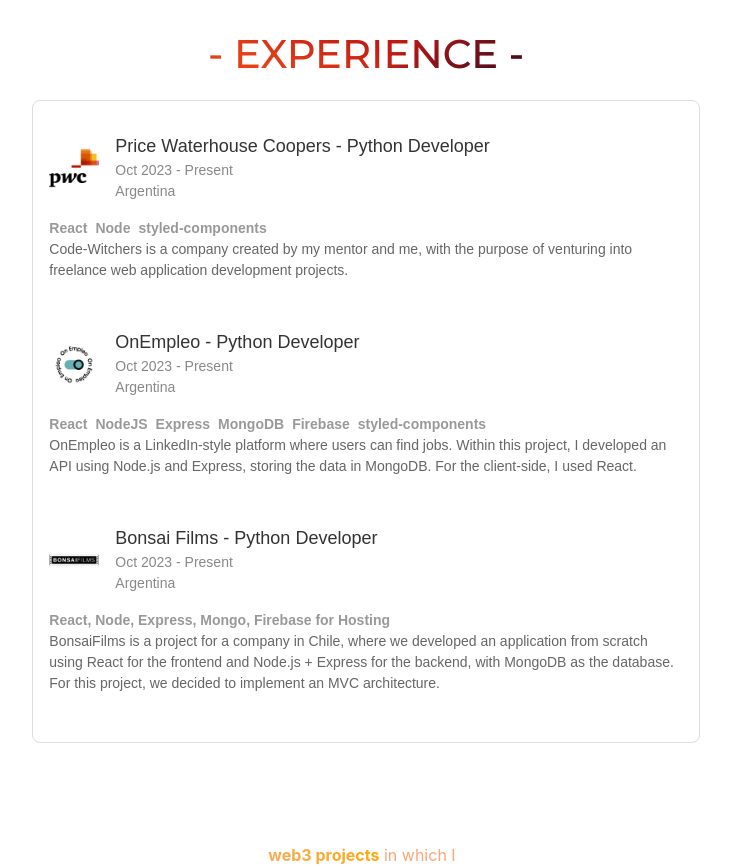
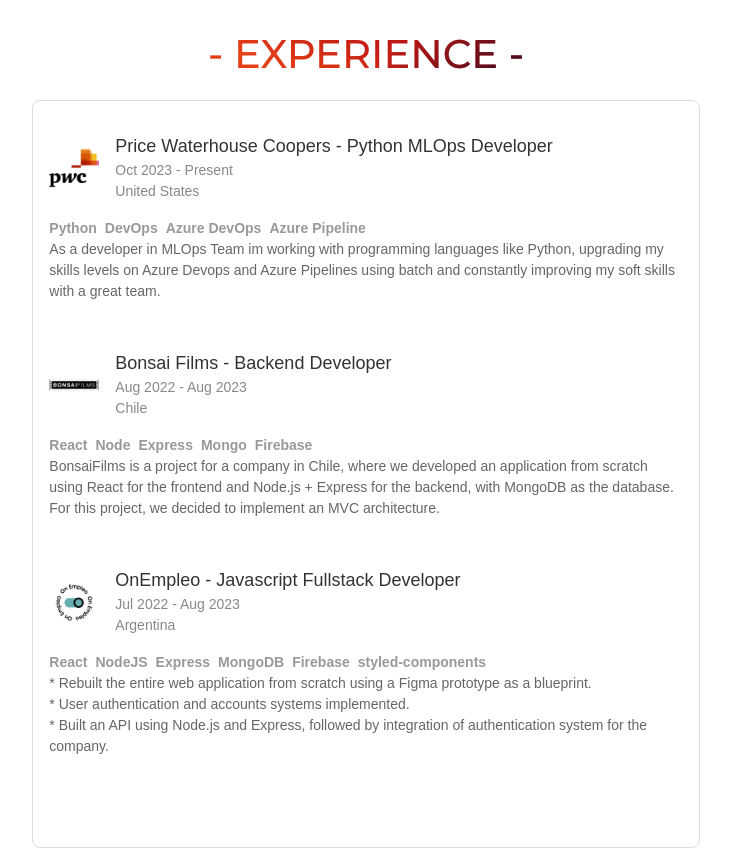
Before and after one commit to vazqueztomas/portfolio, a React (Create React App) app: page / in a window 1280 px wide. Shown: the part 1640-2507 px from the top of the page, without its empty margins (274-1005 px from the left). Built offline with nearby package versions, Linux system fonts and the light colour scheme.

Commit message:
fix(config): add new works with correct descriptions

```diff
--- a/src/components/NewExperienceCard.jsx
+++ b/src/components/NewExperienceCard.jsx
@@ -40,10 +40,12 @@
   color: #888;
 `;
 
-const Info = styled.div`
+const Info = styled.p`
   font-size: 14px;
   color: #666;
   margin-bottom: 16px;
+    white-space: pre-wrap;
+
   text-align: left;
 `;
 
--- a/src/components/worksArray.js
+++ b/src/components/worksArray.js
@@ -5,37 +5,35 @@
 export const works = [
   {
     company: 'Price Waterhouse Coopers',
-    role: 'Python Developer',
-    location: 'Argentina',
+    role: 'Python MLOps Developer',
+    location: 'United States',
     src: pwc,
     period: 'Oct 2023 - Present',
     description:
-      'Code-Witchers is a company created by my mentor and me, with the purpose of venturing into freelance web application development projects.',
-    link: 'https://codewitchers.com',
-    technologies: ['React', 'Node', 'styled-components']
+      'As a developer in MLOps Team im working with programming languages like Python, upgrading my skills levels on Azure Devops and Azure Pipelines using batch and constantly improving my soft skills with a great team.',
+    technologies: ['Python', 'DevOps', 'Azure DevOps', 'Azure Pipeline']
+  },
+  {
+    company: 'Bonsai Films',
+    role: 'Backend Developer',
+    location: 'Chile',
+    period: 'Aug 2022 - Aug 2023',
+    src: bonsai,
+    description:
+      'BonsaiFilms is a project for a company in Chile, where we developed an application from scratch using React for the frontend and Node.js + Express for the backend, with MongoDB as the database. For this project, we decided to implement an MVC architecture.',
+    technologies: ['React', 'Node', 'Express', 'Mongo', 'Firebase']
   },
   {
     company: 'OnEmpleo',
     location: 'Argentina',
     src: onempleo,
-    role: 'Python Developer',
-    period: 'Oct 2023 - Present',
+    role: 'Javascript Fullstack Developer',
+    period: 'Jul 2022 - Aug 2023',
     description:
-      'OnEmpleo is a LinkedIn-style platform where users can find jobs. Within this project, I developed an API using Node.js and Express, storing the data in MongoDB. For the client-side, I used React.',
-    link: 'https://onempleo.com',
+      `* Rebuilt the entire web application from scratch using a Figma prototype as a blueprint.\n* User authentication and accounts systems implemented.\n* Built an API using Node.js and Express, followed by integration of authentication system for the company.\n
+      `,
     technologies:[
       'React', 'NodeJS', 'Express', 'MongoDB', 'Firebase', 'styled-components',]
   },
 
-  {
-    company: 'Bonsai Films',
-    role: 'Python Developer',
-    location: 'Argentina',
-    period: 'Oct 2023 - Present',
-    src: bonsai,
-    description:
-      'BonsaiFilms is a project for a company in Chile, where we developed an application from scratch using React for the frontend and Node.js + Express for the backend, with MongoDB as the database. For this project, we decided to implement an MVC architecture.',
-    link: 'https://bonsaifilms.cl/',
-    technologies: ['React, Node, Express, Mongo, Firebase for Hosting']
-  },
 ];
```
